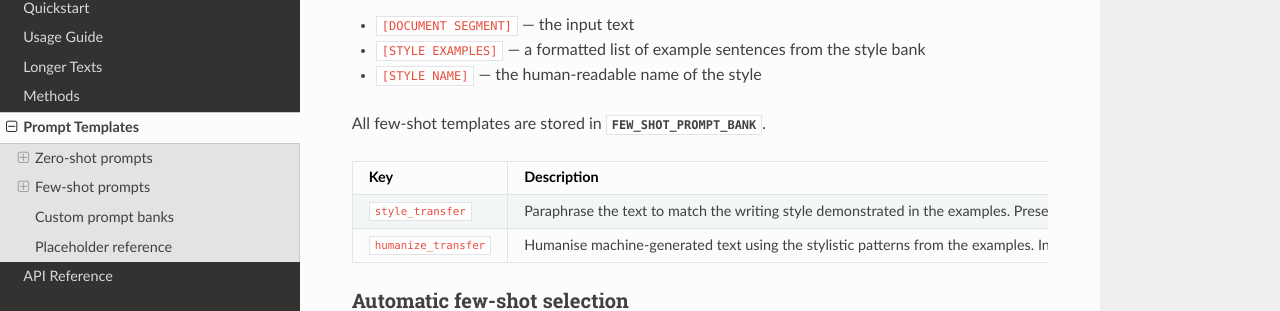
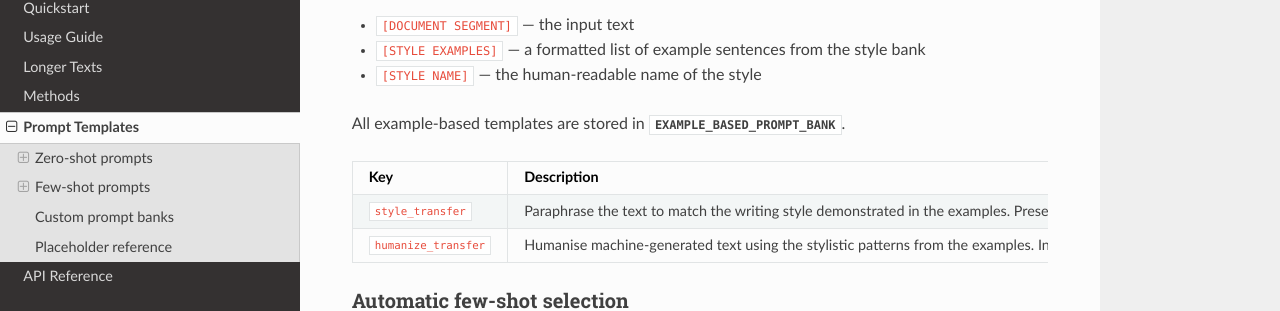
Before and after one commit to AnnaWegmann/diversify_text, a Sphinx documentation site: the page built from docs/prompts.rst, in a window 1280 px wide and 900 px high, scrolled down 1801 px. Shown: the part 144-455 px from the top of the window. Built offline with Sphinx 7.4.7 and the Read the Docs theme 3.1.0, drawn with Linux system fonts in a browser that asks for light colours.

Commit message:
- WYSIWYG

```diff
--- a/docs/methods.rst
+++ b/docs/methods.rst
@@ -173,7 +173,7 @@ The prompting method can also perform few-shot style transfer by combining
 style examples from the shared style bank with a few-shot prompt template.
 When ``style_example_keys`` is provided without explicit ``prompt_keys``, the method
 automatically uses the ``style_transfer`` template from
-:data:`~diversify_text.method.prompting.prompts.FEW_SHOT_PROMPT_BANK`:
+:data:`~diversify_text.method.prompting.prompts.EXAMPLE_BASED_PROMPT_BANK`:
 
 .. code-block:: python
 
--- a/docs/prompts.rst
+++ b/docs/prompts.rst
@@ -112,8 +112,8 @@ placeholders:
 - ``[STYLE EXAMPLES]`` — a formatted list of example sentences from the style bank
 - ``[STYLE NAME]`` — the human-readable name of the style
 
-All few-shot templates are stored in
-:data:`~diversify_text.method.prompting.prompts.FEW_SHOT_PROMPT_BANK`.
+All example-based templates are stored in
+:data:`~diversify_text.method.prompting.prompts.EXAMPLE_BASED_PROMPT_BANK`.
 
 .. list-table::
    :header-rows: 1
```
